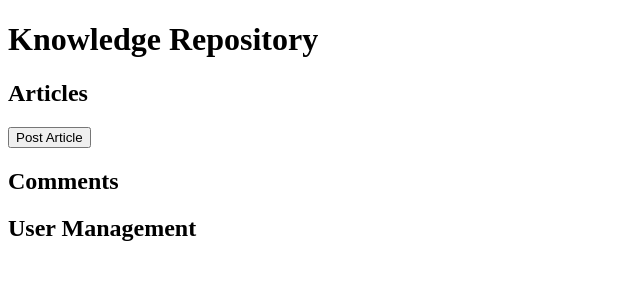
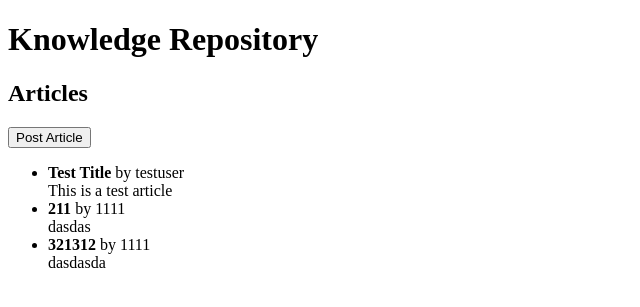
Before and after one commit to Jack1in/INFO2222, a Flask app: page /knowledge_repository in a window 1280 px wide. Shown: the part 29-336 px from the top of the page, without its empty margins (0-640 px from the left). Run offline with Flask 3, Linux system fonts and the light colour scheme.

Commit message:
user can post article now

```diff
--- a/app.py
+++ b/app.py
@@ -302,6 +302,7 @@ def post_article():
 
         username = data.get('username')
         session_key = data.get('sessionKey')
+        title = data.get('title')
         content = data.get('content')
 
         # Validate session key
@@ -310,6 +311,7 @@ def post_article():
 
         article = {
             "username": username,
+            "title": title,
             "content": content,
         }
 
@@ -331,5 +333,20 @@ def post_article():
         # Return a 500 error and the error message
         return jsonify({"error": str(e)}), 500
 
+@app.route('/get_articles', methods=['GET'])
+def get_articles():
+    try:
+        if not os.path.exists('articles.json'):
+            return jsonify([])
+
+        with open('articles.json', 'r') as file:
+            articles = json.load(file)
+
+        return jsonify(articles), 200
+    except Exception as e:
+        print(f"Error occurred: {e}")
+        return jsonify({"error": str(e)}), 500
+
+
 if __name__ == '__main__':
     socketio.run(app, host='localhost', port=5000, ssl_context=(cert_path, key_path))
--- a/articles.json
+++ b/articles.json
@@ -0,0 +1,17 @@
+[
+    {
+        "username": "testuser",
+        "title": "Test Title",
+        "content": "This is a test article"
+    },
+    {
+        "username": "1111",
+        "title": "211",
+        "content": "dasdas"
+    },
+    {
+        "username": "1111",
+        "title": "321312",
+        "content": "dasdasda"
+    }
+]
--- a/db.py
+++ b/db.py
@@ -150,5 +150,7 @@ def insert_staff_account():
     else:
         print(f"User '{username}' already exists.")
 
+
+
 # Call the function to insert the staff account
 insert_staff_account()
--- a/templates/knowledge_repository.jinja
+++ b/templates/knowledge_repository.jinja
@@ -32,6 +32,9 @@
         <!-- Modal for posting a new article -->
         <div id="postArticleModal">
             <h3>Post a New Article</h3>
+            <p>Title:</p>
+            <input type="text" id="articleTitle" placeholder="Enter the title">
+            <p>Content:</p>
             <textarea id="articleContent" placeholder="Write your article here..."></textarea>
             <button onclick="postArticle()">Submit</button>
             <button onclick="closeModal()">Cancel</button>
@@ -41,19 +44,6 @@
         <ul id="articles_list">
             <!-- Articles will be populated here -->
         </ul>
-    </section>
-
-    <section id="comments">
-        <h2>Comments</h2>
-        <!-- List of comments -->
-        <ul id="comments_list">
-            <!-- Comments will be populated here -->
-        </ul>
-    </section>
-
-    <section id="user_management">
-        <h2>User Management</h2>
-        <!-- Controls for muting/unmuting users -->
     </section>
 </main>
 
@@ -74,12 +64,13 @@
 
         // Function to post an article
         async function postArticle() {
+            const articleTitle = document.getElementById('articleTitle').value;
             const articleContent = document.getElementById('articleContent').value;
             const username = "{{ request.args.get('username') }}";
             const sessionKey = "{{ request.args.get('sessionKey') }}";
 
-            if (!articleContent) {
-                alert("Article content cannot be empty!");
+            if (!articleTitle || !articleContent) {
+                alert("Title and content cannot be empty!");
                 return;
             }
 
@@ -92,6 +83,7 @@
                     body: JSON.stringify({
                         username: username,
                         sessionKey: sessionKey,
+                        title: articleTitle,
                         content: articleContent,
                     }),
                 });
@@ -100,9 +92,12 @@
                     const result = await response.json();
                     alert("Article posted successfully!");
                     closeModal();
-                    // Optionally, reload articles or update the UI to reflect the new article
+                    // Refresh articles list after posting a new article
+                    loadArticles();
                 } else {
-                    alert("Failed to post article.");
+                    const errorText = await response.text();
+                    console.error("Failed to post article:", errorText);
+                    alert("Failed to post article. Server response: " + errorText);
                 }
             } catch (error) {
                 console.error("Error posting article:", error);
@@ -110,8 +105,33 @@
             }
         }
 
+        // Function to load articles
+        async function loadArticles() {
+            try {
+                const response = await fetch("{{ url_for('get_articles') }}");
+                if (response.ok) {
+                    const articles = await response.json();
+                    const articlesList = document.getElementById('articles_list');
+                    articlesList.innerHTML = ''; // Clear existing articles
+
+                    articles.forEach(article => {
+                        const articleItem = document.createElement('li');
+                        articleItem.innerHTML = `<strong>${article.title}</strong> by ${article.username}<br>${article.content}`;
+                        articlesList.appendChild(articleItem);
+                    });
+                } else {
+                    console.error("Failed to load articles.");
+                }
+            } catch (error) {
+                console.error("Error loading articles:", error);
+            }
+        }
+
         window.postArticle = postArticle;
         window.closeModal = closeModal;
+
+        // Load articles on page load
+        loadArticles();
     });
 </script>
 {% endblock %}
```
Also changed, not shown: database/main.db (added).
